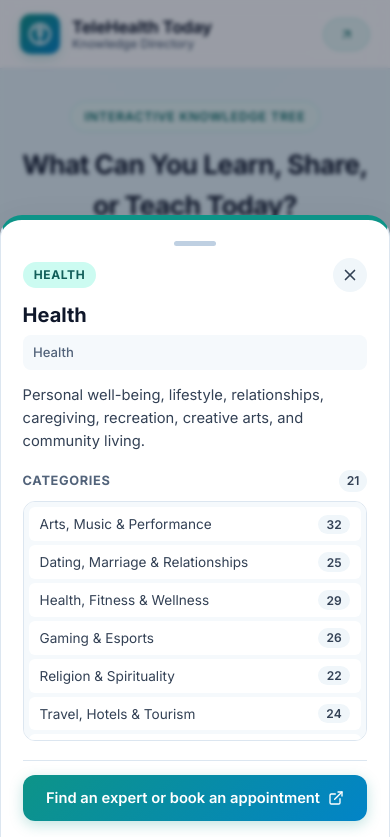
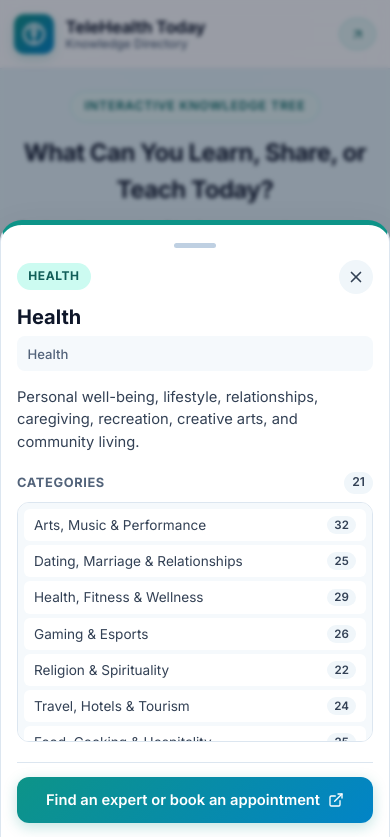
Before and after one commit to therealdanish10-cpu/telehealth-tree, a website: page index.html in a window 390 px wide. Both pictures are taken after a click on the button "Health". Shown: the top 837 px of the page. Drawn offline with Linux system fonts and the light colour scheme.

Commit message:
Fix mobile responsive layout and prevent horizontal scrolling at 320px-430px

```diff
--- a/style.css
+++ b/style.css
@@ -65,13 +65,25 @@
   box-sizing: border-box;
 }
 
+img,
+svg,
+video,
+canvas {
+  max-width: 100%;
+  height: auto;
+}
+
 html {
   scroll-behavior: smooth;
   -webkit-text-size-adjust: 100%;
+  overflow-x: hidden;
 }
 
 body {
   margin: 0;
+  width: 100%;
+  max-width: 100%;
+  overflow-x: hidden;
   font-family: 'Inter', -apple-system, BlinkMacSystemFont, 'Segoe UI', Roboto, Oxygen, Ubuntu, Cantarell, sans-serif;
   font-size: 16px;
   line-height: 1.55;
@@ -106,14 +118,18 @@ body {
   position: sticky;
   top: 0;
   z-index: 40;
+  width: 100%;
 }
 
 .header-inner {
-  height: 68px;
+  min-height: 68px;
+  padding-top: 0.5rem;
+  padding-bottom: 0.5rem;
   display: flex;
+  flex-wrap: wrap;
   align-items: center;
   justify-content: space-between;
-  gap: 1rem;
+  gap: 0.75rem;
 }
 
 .brand-link {
@@ -122,6 +138,8 @@ body {
   gap: 0.75rem;
   text-decoration: none;
   color: var(--text-primary);
+  min-width: 0;
+  flex: 1 1 auto;
 }
 
 .brand-icon {
@@ -133,6 +151,7 @@ body {
   display: inline-flex;
   align-items: center;
   justify-content: center;
+  flex-shrink: 0;
   box-shadow: 0 4px 12px rgba(13, 148, 136, 0.22);
 }
 
@@ -140,6 +159,7 @@ body {
   display: flex;
   flex-direction: column;
   line-height: 1.2;
+  min-width: 0;
 }
 
 .brand-name {
@@ -147,12 +167,14 @@ body {
   font-size: 1.05rem;
   letter-spacing: -0.01em;
   color: var(--text-primary);
+  overflow-wrap: anywhere;
 }
 
 .brand-tag {
   font-size: 0.76rem;
   font-weight: 500;
   color: var(--text-muted);
+  overflow-wrap: anywhere;
 }
 
 .header-cta {
@@ -167,6 +189,7 @@ body {
   border: 1px solid #b5e8e3;
   border-radius: 999px;
   text-decoration: none;
+  flex-shrink: 0;
   transition: background-color var(--duration-ui) var(--ease-gentle),
               transform var(--duration-ui) var(--ease-gentle);
 }
@@ -194,6 +217,7 @@ body {
 
 .intro-badge {
   display: inline-block;
+  max-width: 100%;
   padding: 0.3rem 0.85rem;
   font-size: 0.78rem;
   font-weight: 600;
@@ -204,27 +228,31 @@ body {
   border: 1px solid #bcebe6;
   border-radius: 999px;
   margin-bottom: 0.75rem;
+  overflow-wrap: anywhere;
 }
 
 .intro-title {
   margin: 0 0 0.55rem;
-  font-size: clamp(1.65rem, 3.2vw, 2.35rem);
+  font-size: clamp(1.5rem, 3.2vw, 2.35rem);
   font-weight: 700;
   letter-spacing: -0.02em;
   color: var(--text-primary);
+  overflow-wrap: anywhere;
 }
 
 .intro-subtitle {
   margin: 0 0 1.25rem;
-  font-size: clamp(1rem, 1.8vw, 1.15rem);
+  font-size: clamp(0.95rem, 1.8vw, 1.15rem);
   color: var(--text-secondary);
+  overflow-wrap: anywhere;
 }
 
 .stats-pill-group {
-  display: inline-flex;
+  display: flex;
   flex-wrap: wrap;
   justify-content: center;
   gap: 0.65rem;
+  max-width: 100%;
 }
 
 .stat-pill {
@@ -238,6 +266,8 @@ body {
   font-size: 0.875rem;
   color: var(--text-secondary);
   box-shadow: var(--shadow-sm);
+  max-width: 100%;
+  min-width: 0;
 }
 
 .stat-pill strong {
@@ -249,6 +279,7 @@ body {
   width: 8px;
   height: 8px;
   border-radius: 50%;
+  flex-shrink: 0;
 }
 
 .stat-dot-roots {
@@ -273,6 +304,7 @@ body {
   padding: 1rem 1.15rem;
   margin-bottom: 1.5rem;
   box-shadow: var(--shadow-sm);
+  max-width: 100%;
   animation: gentleFadeIn 900ms var(--ease-gentle) both;
 }
 
@@ -281,11 +313,14 @@ body {
   flex-wrap: wrap;
   gap: 0.75rem;
   align-items: center;
+  min-width: 0;
 }
 
 .search-wrapper {
   position: relative;
-  flex: 1 1 320px;
+  flex: 1 1 260px;
+  min-width: 0;
+  max-width: 100%;
   display: flex;
   align-items: center;
 }
@@ -299,6 +334,8 @@ body {
 
 .search-input {
   width: 100%;
+  min-width: 0;
+  max-width: 100%;
   min-height: 44px;
   padding: 0.6rem 2.6rem 0.6rem 2.65rem;
   font-family: inherit;
@@ -359,6 +396,7 @@ body {
   display: flex;
   gap: 0.5rem;
   flex-wrap: wrap;
+  min-width: 0;
 }
 
 .btn-secondary {
@@ -373,7 +411,9 @@ body {
   border-radius: var(--radius-md);
   display: inline-flex;
   align-items: center;
+  justify-content: center;
   gap: 0.45rem;
+  min-width: 0;
   cursor: pointer;
   transition: background-color var(--duration-ui) var(--ease-gentle),
               border-color var(--duration-ui) var(--ease-gentle),
@@ -391,6 +431,7 @@ body {
   font-size: 0.86rem;
   color: var(--brand-primary-dark);
   font-weight: 500;
+  overflow-wrap: anywhere;
 }
 
 /* Breadcrumb Bar */
@@ -403,6 +444,8 @@ body {
   gap: 0.5rem;
   flex-wrap: wrap;
   font-size: 0.875rem;
+  min-width: 0;
+  max-width: 100%;
 }
 
 .breadcrumb-label {
@@ -411,6 +454,7 @@ body {
   font-size: 0.8rem;
   text-transform: uppercase;
   letter-spacing: 0.04em;
+  flex-shrink: 0;
 }
 
 .breadcrumb-list {
@@ -421,23 +465,30 @@ body {
   align-items: center;
   flex-wrap: wrap;
   gap: 0.35rem;
+  min-width: 0;
+  max-width: 100%;
+  flex: 1 1 auto;
 }
 
 .breadcrumb-placeholder {
   color: var(--text-muted);
   font-style: italic;
+  overflow-wrap: anywhere;
 }
 
 .breadcrumb-item {
   display: inline-flex;
   align-items: center;
   gap: 0.35rem;
+  min-width: 0;
+  max-width: 100%;
 }
 
 .breadcrumb-separator {
   color: var(--text-muted);
   font-weight: 500;
   user-select: none;
+  flex-shrink: 0;
 }
 
 .breadcrumb-btn {
@@ -447,9 +498,15 @@ body {
   font-family: inherit;
   font-size: 0.84rem;
   font-weight: 500;
-  padding: 0.22rem 0.6rem;
+  padding: 0.25rem 0.6rem;
   border-radius: 6px;
   cursor: pointer;
+  text-align: left;
+  min-width: 0;
+  max-width: 100%;
+  white-space: normal;
+  overflow-wrap: anywhere;
+  word-break: break-word;
   transition: background-color var(--duration-ui) var(--ease-gentle),
               color var(--duration-ui) var(--ease-gentle);
 }
@@ -473,17 +530,20 @@ body {
   grid-template-columns: minmax(0, 1fr) 370px;
   gap: 1.5rem;
   align-items: start;
+  min-width: 0;
 }
 
 .tree-panel {
   min-width: 0;
+  max-width: 100%;
 }
 
 .tree-root {
   display: grid;
-  grid-template-columns: repeat(auto-fit, minmax(340px, 1fr));
+  grid-template-columns: repeat(auto-fit, minmax(min(100%, 340px), 1fr));
   gap: 1.25rem;
   align-items: start;
+  min-width: 0;
 }
 
 /* Loading, Empty & Error States */
@@ -530,7 +590,7 @@ body {
   color: var(--brand-primary-dark);
   background: var(--brand-primary-soft);
   border: 1px solid #99e6d8;
-  border-radius: var(--radius-sm);
+  border-radius: 999px;
   cursor: pointer;
 }
 
@@ -543,6 +603,8 @@ body {
   border: 1.5px solid var(--border-light);
   box-shadow: var(--shadow-md);
   overflow: hidden;
+  min-width: 0;
+  max-width: 100%;
   transition: border-color var(--duration-gentle) var(--ease-gentle),
               box-shadow var(--duration-gentle) var(--ease-gentle);
   animation: gentleFadeIn 850ms var(--ease-gentle) both;
@@ -574,6 +636,7 @@ body {
 
 .root-node-row {
   width: 100%;
+  min-width: 0;
   padding: 1.25rem 1.35rem;
   background: var(--branch-surface);
   border: none;
@@ -600,6 +663,7 @@ body {
   align-items: center;
   gap: 0.9rem;
   min-width: 0;
+  flex: 1 1 0%;
 }
 
 .root-icon-badge {
@@ -617,6 +681,7 @@ body {
 
 .root-title-group {
   min-width: 0;
+  flex: 1 1 0%;
 }
 
 .root-title {
@@ -628,6 +693,7 @@ body {
   align-items: center;
   gap: 0.55rem;
   flex-wrap: wrap;
+  overflow-wrap: anywhere;
 }
 
 .root-subtitle {
@@ -638,6 +704,7 @@ body {
   -webkit-line-clamp: 2;
   -webkit-box-orient: vertical;
   overflow: hidden;
+  overflow-wrap: anywhere;
 }
 
 .root-meta {
@@ -652,8 +719,10 @@ body {
    ========================================================================== */
 .tree-children-animator {
   display: grid;
+  grid-template-columns: minmax(0, 1fr);
   grid-template-rows: 0fr;
   opacity: 0;
+  min-width: 0;
   transition: grid-template-rows var(--duration-gentle) var(--ease-gentle),
               opacity var(--duration-gentle) var(--ease-gentle);
 }
@@ -665,10 +734,12 @@ body {
 
 .tree-children-inner {
   overflow: hidden;
+  min-width: 0;
 }
 
 .root-children-body {
   padding: 0.85rem 1rem 1.15rem 1rem;
+  min-width: 0;
 }
 
 .tree-group {
@@ -676,6 +747,7 @@ body {
   margin: 0;
   padding: 0 0 0 1.25rem;
   position: relative;
+  min-width: 0;
 }
 
 /* Vertical trunk connector line */
@@ -692,6 +764,7 @@ body {
 .tree-item {
   position: relative;
   margin: 0.28rem 0;
+  min-width: 0;
 }
 
 /* Horizontal branch elbow line */
@@ -718,6 +791,8 @@ body {
 
 .tree-node-row {
   width: 100%;
+  min-width: 0;
+  max-width: 100%;
   min-height: 44px;
   padding: 0.5rem 0.75rem;
   background: var(--bg-surface);
@@ -768,7 +843,7 @@ body {
   align-items: center;
   gap: 0.55rem;
   min-width: 0;
-  flex: 1;
+  flex: 1 1 0%;
 }
 
 .node-chevron {
@@ -802,6 +877,8 @@ body {
 }
 
 .node-label {
+  min-width: 0;
+  overflow-wrap: anywhere;
   word-break: break-word;
   line-height: 1.38;
 }
@@ -817,6 +894,7 @@ body {
   background: var(--branch-badge-bg, var(--bg-subtle));
   border-radius: 999px;
   flex-shrink: 0;
+  white-space: nowrap;
 }
 
 .search-highlight {
@@ -838,6 +916,9 @@ body {
   border-radius: var(--radius-xl);
   padding: 1.35rem;
   box-shadow: var(--shadow-md);
+  min-width: 0;
+  max-width: 100%;
+  box-sizing: border-box;
   transition: border-color var(--duration-gentle) var(--ease-gentle),
               transform var(--duration-gentle) var(--ease-gentle);
 }
@@ -895,6 +976,7 @@ body {
   border-radius: 50%;
   align-items: center;
   justify-content: center;
+  flex-shrink: 0;
   cursor: pointer;
 }
 
@@ -904,6 +986,7 @@ body {
   font-weight: 700;
   color: var(--text-primary);
   line-height: 1.3;
+  overflow-wrap: anywhere;
 }
 
 .detail-path {
@@ -914,6 +997,7 @@ body {
   padding: 0.45rem 0.65rem;
   border-radius: var(--radius-sm);
   margin-bottom: 0.9rem;
+  overflow-wrap: anywhere;
   word-break: break-word;
 }
 
@@ -922,6 +1006,7 @@ body {
   font-size: 0.92rem;
   color: var(--text-secondary);
   line-height: 1.55;
+  overflow-wrap: anywhere;
 }
 
 .detail-section-label {
@@ -950,6 +1035,7 @@ body {
   background: var(--bg-subtle);
   color: var(--text-secondary);
   border-radius: 6px;
+  overflow-wrap: anywhere;
 }
 
 .detail-subtopics-wrapper {
@@ -960,6 +1046,7 @@ body {
   display: flex;
   align-items: center;
   justify-content: space-between;
+  gap: 0.5rem;
   margin-bottom: 0.55rem;
 }
 
@@ -970,6 +1057,7 @@ body {
   border-radius: 999px;
   background: var(--bg-subtle);
   color: var(--text-secondary);
+  flex-shrink: 0;
 }
 
 .detail-subtopics-list {
@@ -988,6 +1076,7 @@ body {
 
 .detail-subtopic-btn {
   width: 100%;
+  min-width: 0;
   text-align: left;
   padding: 0.45rem 0.65rem;
   border: none;
@@ -1003,6 +1092,12 @@ body {
   cursor: pointer;
   transition: background-color var(--duration-ui) var(--ease-gentle),
               color var(--duration-ui) var(--ease-gentle);
+}
+
+.detail-subtopic-btn > span:first-child {
+  min-width: 0;
+  overflow-wrap: anywhere;
+  word-break: break-word;
 }
 
 .detail-subtopic-btn:hover {
@@ -1035,6 +1130,15 @@ body {
               transform var(--duration-ui) var(--ease-gentle);
 }
 
+.btn-cta span {
+  min-width: 0;
+  overflow-wrap: anywhere;
+}
+
+.btn-cta svg {
+  flex-shrink: 0;
+}
+
 .btn-cta:hover {
   opacity: 0.95;
   transform: translateY(-1px);
@@ -1052,6 +1156,7 @@ body {
   border-top: 1px solid var(--border-light);
   padding: 1.5rem 0;
   margin-top: auto;
+  width: 100%;
 }
 
 .footer-inner {
@@ -1066,16 +1171,20 @@ body {
 
 .footer-disclaimer {
   margin: 0;
+  min-width: 0;
+  overflow-wrap: anywhere;
 }
 
 .footer-links {
   margin: 0;
+  min-width: 0;
 }
 
 .footer-links a {
   color: var(--brand-primary-dark);
   font-weight: 600;
   text-decoration: none;
+  overflow-wrap: anywhere;
 }
 
 .footer-links a:hover {
@@ -1083,7 +1192,7 @@ body {
 }
 
 /* ==========================================================================
-   Gentle Keyframes & Mobile Responsive Bottom Sheet
+   Gentle Keyframes & Mobile Responsive Layout
    ========================================================================== */
 @keyframes gentleFadeIn {
   from {
@@ -1104,13 +1213,15 @@ body {
 
 @media (max-width: 960px) {
   .workspace-grid {
-    grid-template-columns: 1fr;
+    grid-template-columns: minmax(0, 1fr);
   }
 
   .panel-backdrop {
     display: block;
     position: fixed;
     inset: 0;
+    width: 100%;
+    height: 100%;
     background: rgba(15, 23, 42, 0.42);
     backdrop-filter: blur(2px);
     z-index: 50;
@@ -1134,6 +1245,9 @@ body {
     right: 0;
     bottom: 0;
     top: auto;
+    width: 100%;
+    max-width: 100%;
+    box-sizing: border-box;
     z-index: 60;
     max-height: 82vh;
     overflow-y: auto;
@@ -1162,12 +1276,29 @@ body {
 }
 
 @media (max-width: 600px) {
+  .container {
+    padding: 0 0.85rem;
+  }
+
+  .main-content {
+    padding-top: 1.35rem;
+    padding-bottom: 2.5rem;
+  }
+
   .tree-root {
-    grid-template-columns: 1fr;
+    grid-template-columns: minmax(0, 1fr);
+  }
+
+  .header-cta {
+    padding: 0.45rem 0.65rem;
   }
 
   .header-cta span {
     display: none;
+  }
+
+  .controls-section {
+    padding: 0.85rem;
   }
 
   .controls-bar {
@@ -1177,6 +1308,17 @@ body {
 
   .search-wrapper {
     flex: 1 1 auto;
+    width: 100%;
+  }
+
+  .search-input {
+    font-size: 0.9rem;
+    padding-left: 2.35rem;
+    padding-right: 2.25rem;
+  }
+
+  .search-icon {
+    left: 0.75rem;
   }
 
   .action-buttons {
@@ -1184,8 +1326,87 @@ body {
   }
 
   .action-buttons .btn-secondary {
-    flex: 1;
+    flex: 1 1 130px;
     justify-content: center;
+    padding: 0.5rem 0.7rem;
+  }
+
+  .breadcrumb-bar {
+    align-items: flex-start;
+    flex-direction: column;
+    gap: 0.35rem;
+  }
+
+  /* Root Card Header: wrap cleanly so title & subtitle are never squashed */
+  .root-node-row {
+    padding: 0.95rem 1rem;
+    flex-wrap: wrap;
+    gap: 0.65rem;
+  }
+
+  .root-node-main {
+    flex: 1 1 180px;
+    gap: 0.7rem;
+    align-items: flex-start;
+  }
+
+  .root-icon-badge {
+    width: 40px;
+    height: 40px;
+    border-radius: 11px;
+  }
+
+  .root-title {
+    font-size: 1.2rem;
+  }
+
+  .root-meta {
+    margin-left: auto;
+  }
+
+  /* Reduce tree padding and indentation per level on mobile (14px per level) */
+  .root-children-body {
+    padding: 0.65rem 0.65rem 0.9rem 0.55rem;
+  }
+
+  .tree-group {
+    padding: 0 0 0 0.875rem; /* 14px indentation per level */
+  }
+
+  .tree-group::before {
+    left: 0.3rem;
+  }
+
+  .tree-item::before {
+    left: -0.575rem;
+    width: 0.5rem;
+  }
+
+  .tree-item:last-child::after {
+    left: -0.625rem;
+  }
+
+  .tree-node-row {
+    padding: 0.45rem 0.55rem;
+    gap: 0.4rem;
+    font-size: 0.88rem;
+  }
+
+  .tree-node-row.is-leaf {
+    padding: 0.4rem 0.5rem;
+  }
+
+  .node-left {
+    gap: 0.42rem;
+  }
+
+  .node-count-badge {
+    padding: 0.12rem 0.45rem;
+    font-size: 0.72rem;
+  }
+
+  .detail-panel {
+    padding: 1.1rem 1rem 1.25rem;
   }
 
   .footer-inner {
```
Also changed, not shown: index.html (+1 -1 lines).
